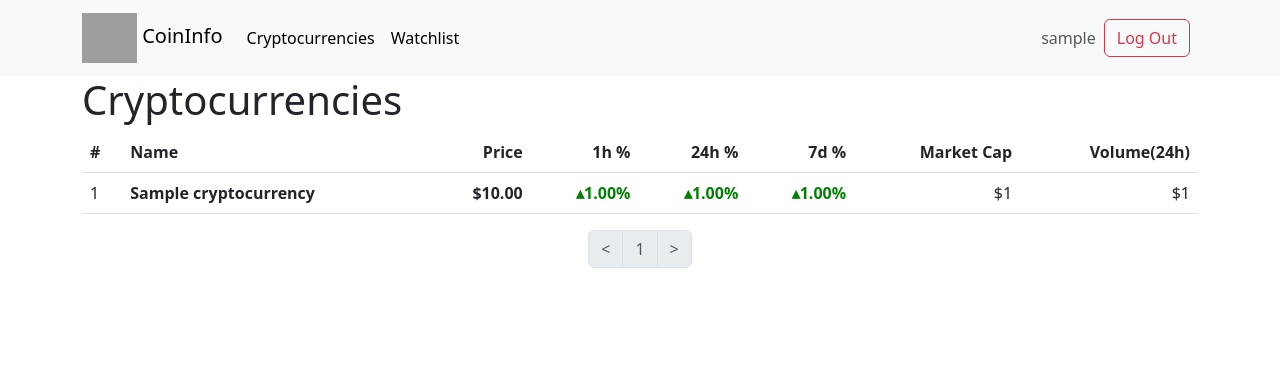
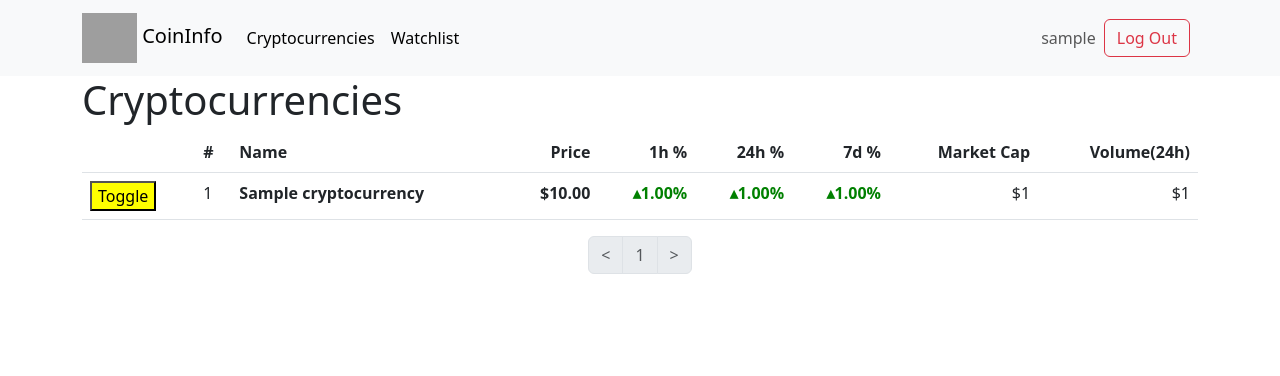
Before and after one commit to Ngel0/learning_API, a Django app: page /watchlist/ in a window 1280 px wide. Shown: the top 376 px of the page. Run offline with Django 4.2, Linux system fonts and the light colour scheme; a user stored in the database is signed in; tables that the repository leaves empty hold one stand-in row (values such as "Sample post"); grey boxes are pictures that could not be loaded.

Commit message:
toggle button shows yellow if the coin is in favourites

```diff
--- a/cryptodata/templates/cryptodata/cryptocurrency_list.html
+++ b/cryptodata/templates/cryptodata/cryptocurrency_list.html
@@ -46,7 +46,7 @@ var csrf_token = "{{ csrf_token }}";
             {% load coin_filters %}
             {% for coin in cryptocurrencies %}
                 <tr>
-                    <td><button class="toggle-favourite" coin_id={{coin.id}}>Toggle</button></td>
+                    <td defer><button class="toggle-favourite {% if coin.id in favourites %}filled{% endif %}" coin_id={{coin.id}}>Toggle</button></td>
                     <td>{{ forloop.counter }}</td>
                     <th scope="row">{{ coin.name }}</th>
                     <td class="align-right"><strong>${{ coin.price|decimal_digits_format|add_commas }}</strong></td>
--- a/cryptodata/views.py
+++ b/cryptodata/views.py
@@ -1,5 +1,6 @@
 import requests
 from .models import Cryptocurrency
+from favourites.models import Favourite
 from django.views.generic import ListView
 import os
 from django.core.paginator import Paginator
@@ -75,4 +76,8 @@ class CoinsListView(ListView):
         page_number = int(self.request.GET.get('page', 1))
         cryptocurrencies = paginator.get_page(page_number)
         context['cryptocurrencies'] = cryptocurrencies
+
+        user_id = self.request.user.id
+        favourites_id = Favourite.objects.filter(user=user_id).values_list('cryptocurrency_id', flat=True)
+        context['favourites'] = favourites_id
         return context
--- a/favourites/templates/favourites/watchlist.html
+++ b/favourites/templates/favourites/watchlist.html
@@ -6,6 +6,7 @@
     <table class="table table-hover">
         <thead>
             <tr>
+                <th scope="col"></th>
                 <th scope="col">#</th>
                 <th scope="col">Name</th>
                 <th scope="col" class="align-right">Price</th>
@@ -20,6 +21,7 @@
             {% load coin_filters %}
             {% for coin in cryptocurrencies %}
                 <tr>
+                    <td><button class="toggle-favourite {% if coin.id in favourites %}filled{% endif %}" coin_id={{coin.id}}>Toggle</button></td>
                     <td>{{ forloop.counter }}</td>
                     <th scope="row">{{ coin.name }}</th>
                     <td class="align-right"><strong>${{ coin.price|decimal_digits_format|add_commas }}</strong></td>
--- a/favourites/views.py
+++ b/favourites/views.py
@@ -41,4 +41,8 @@ class FavouritesListView(ListView):
         page_number = int(self.request.GET.get('page', 1))
         cryptocurrencies = paginator.get_page(page_number)
         context['cryptocurrencies'] = cryptocurrencies
+
+        user_id = self.request.user.id
+        favourites_id = Favourite.objects.filter(user=user_id).values_list('cryptocurrency_id', flat=True)
+        context['favourites'] = favourites_id
         return context
--- a/static/css/styles.css
+++ b/static/css/styles.css
@@ -2,3 +2,7 @@
 .align-right {
   text-align: right;
 }
+
+.filled {
+  background-color: yellow;
+}
```
